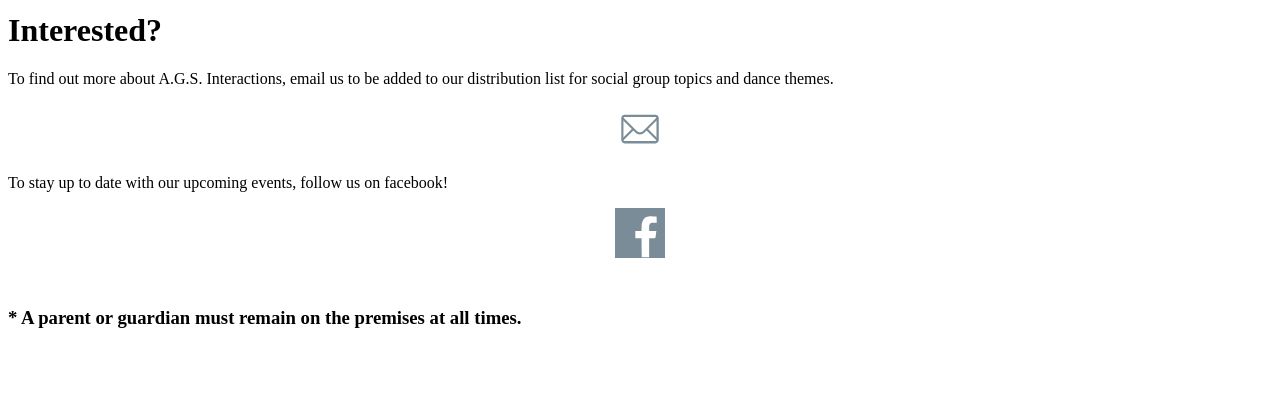
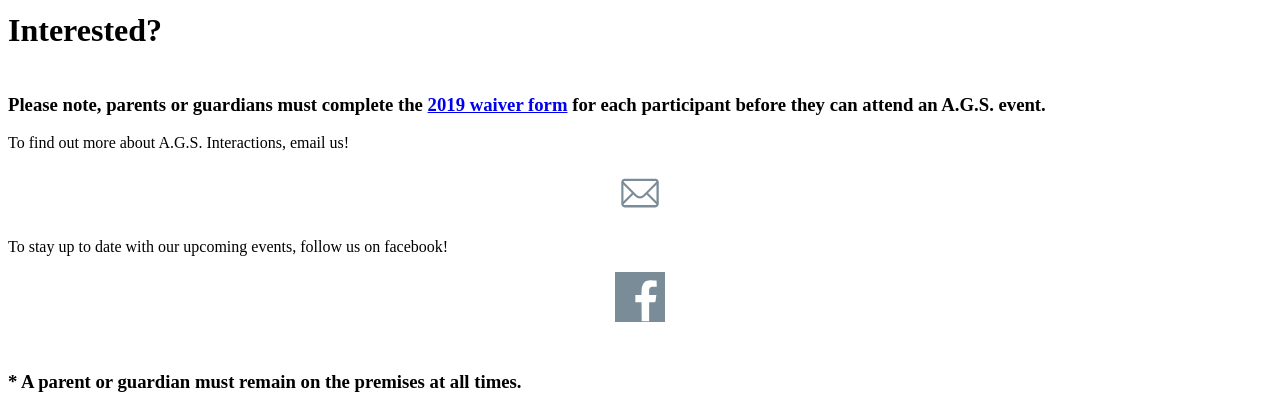
Before and after one commit to joe-wolfe21/ags-interactions, a Gatsby site: page / in a window 1280 px wide. Shown: the part 1489-1901 px from the top of the page. Before the commit the page ends 1837 px from the top, so only its background shows below. Built offline with nearby package versions, Linux system fonts and the light colour scheme; Gatsby itself is replaced by a stand-in of ours.

Commit message:
waiver and founder updates

```diff
--- a/package.json
+++ b/package.json
@@ -5,7 +5,8 @@
   "author": "Kyle Mathews <mathews.kyle@gmail.com>",
   "dependencies": {
     "babel-plugin-styled-components": "^1.5.1",
-    "gatsby": "^1.9.247",
+    "gatsby": "^1.9.279",
+    "gatsby-cli": "^2.4.8",
     "gatsby-link": "^1.6.40",
     "gatsby-plugin-react-helmet": "^2.0.10",
     "gatsby-plugin-styled-components": "^2.0.11",
--- a/src/pages/About.jsx
+++ b/src/pages/About.jsx
@@ -56,6 +56,8 @@ const About = () => (
       Our goal is to encourage positive, social relationships among adults with
       special needs by developing and practicing effective social skills.
     </Mission>
+    <div>Ann Wolfe, founder</div>
+    <div>Janet Zuazo (M.Ed), founder</div>
   </div>
 )
 
--- a/src/pages/index.js
+++ b/src/pages/index.js
@@ -9,6 +9,7 @@ import scarecrowArt from '../../assets/art/scarecrowArt.png'
 import dance from '../../assets/dances/dance.png'
 import fb from '../../assets/fb.svg'
 import email from '../../assets/email.svg'
+import waiver from '../../assets/2019_AGS_waiver.pdf'
 
 const Note = styled.h3`
   margin-top: 45px;
@@ -45,10 +46,18 @@ const IndexPage = () => (
       ]}
     />
     <h1>Interested?</h1>
+    <Note>
+      Please note, parents or guardians must complete the{' '}
+      <a href={waiver} download>
+        <span>2019 waiver form</span>
+      </a>{' '}
+      for each participant before they can attend an A.G.S. event.
+    </Note>
+
     <ContactItem
       url="mailto:agsinteractions@gmail.com"
       icon={email}
-      description="To find out more about A.G.S. Interactions, email us to be added to our distribution list for social group topics and dance themes."
+      description="To find out more about A.G.S. Interactions, email us!"
     />
     <ContactItem
       url="https://www.facebook.com/AGS-Interactions-442225855961712/"
```
Also changed, not shown: 2 other files.
